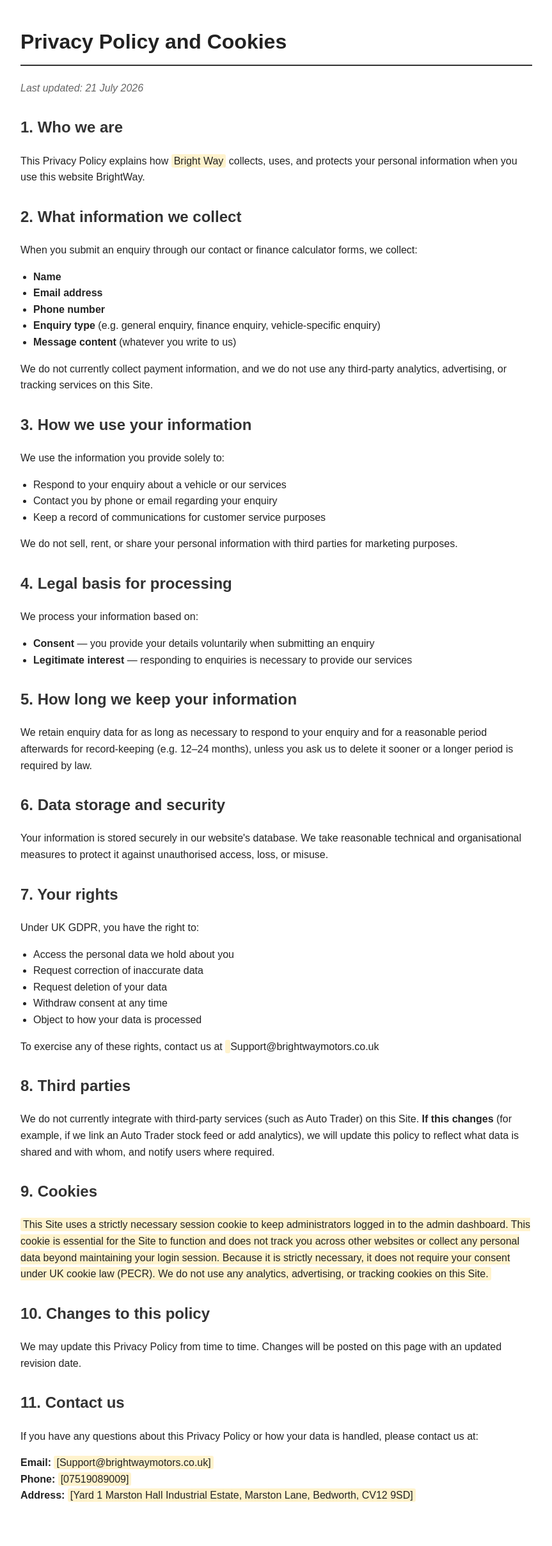
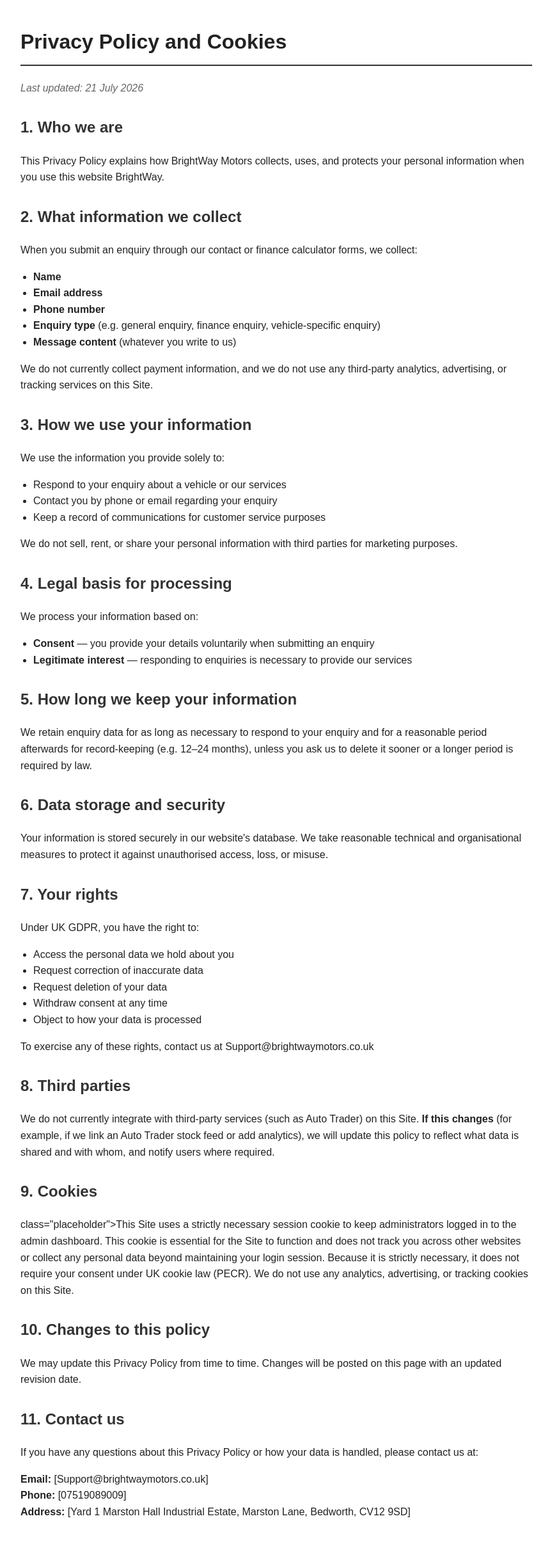
Before and after one commit to 00566197/Brightway, a Flask app: page /privacy in a window 1280 px wide. Shown: the whole page at 64% size, without its empty margins (208-1071 px from the left). Before the commit the page ends 2347 px from the top, so only its background shows below. Run offline with Flask 3, Linux system fonts and the light colour scheme; some libraries are stand-ins or nearby versions.

Commit message:
Initial commit

```diff
--- a/app/templates/car_detail.html
+++ b/app/templates/car_detail.html
@@ -95,7 +95,7 @@
 
 <div class="car-detail-page">
   <nav class="breadcrumb" aria-label="Breadcrumb">
-    <a href="{{ url_for('index') }}">Home</a> &raquo;
+    <a href="{{ url_for('index') }}">Home</a> &raquo;<p></p>
     <a href="{{ url_for('index') }}#inventory">Inventory</a> &raquo;
     <span>{{ car.car_year }} {{ car.car_name }} {{ car.car_model }}</span>
   </nav>
@@ -152,8 +152,8 @@
   {% endif %}
 
   <!-- Opens your existing JS modal for the "in-app" feel -->
-  <button class="reserve-btn" onclick="openCarModal({{ car.id }})">Reserve This Car</button>
-  <a href="{{ url_for('index') }}#contact" class="enquire-btn">Enquire About This Car</a>
+
+  <a href="{{ url_for('index') }}#contact" class="btn btn-outline-success">Enquire About This Car</a>
 
   {% if related_cars %}
   <div class="related-cars">
--- a/app/templates/index.html
+++ b/app/templates/index.html
@@ -11,6 +11,8 @@
     <link rel="stylesheet" href="{{url_for('static', filename='css/flash.css')}}">
     <link rel="stylesheet" href="{{url_for('static', filename='css/pop.css')}}">
      {% endblock %}
+     <!-- Paste into base.html's <head>, on every page -->
+
 </head>
 <body>
 
--- a/app/templates/privacy_policy.html
+++ b/app/templates/privacy_policy.html
@@ -42,7 +42,7 @@
 <p class="updated">Last updated: 21 July 2026</p>
 
 <h2>1. Who we are</h2>
-<p>This Privacy Policy explains how <span class="placeholder"> Bright Way</span> collects, uses, and protects your personal information when you use this website BrightWay.</p>
+<p>This Privacy Policy explains how BrightWay Motors collects, uses, and protects your personal information when you use this website BrightWay.</p>
 
 <h2>2. What information we collect</h2>
 <p>When you submit an enquiry through our contact or finance calculator forms, we collect:</p>
@@ -86,14 +86,14 @@
   <li>Withdraw consent at any time</li>
   <li>Object to how your data is processed</li>
 </ul>
-<p>To exercise any of these rights, contact us at <span class="placeholder"></span>Support@brightwaymotors.co.uk</p>
+<p>To exercise any of these rights, contact us at Support@brightwaymotors.co.uk</p>
 
 <h2>8. Third parties</h2>
 <p>We do not currently integrate with third-party services (such as Auto Trader) on this Site. <strong>If this changes</strong> (for example, if we link an Auto Trader stock feed or add analytics), we will update this policy to reflect what data is shared and with whom, and notify users where required.</p>
 
 <h2>9. Cookies</h2>
-<p><span class="placeholder">This Site uses a strictly necessary session cookie to keep administrators logged in to the admin dashboard. This cookie is essential for the Site to function and does not track you across other websites or collect any personal data beyond maintaining your login session. Because it is strictly necessary, it does not require your consent under UK cookie law (PECR).
-We do not use any analytics, advertising, or tracking cookies on this Site.</span></p>
+<p>class="placeholder">This Site uses a strictly necessary session cookie to keep administrators logged in to the admin dashboard. This cookie is essential for the Site to function and does not track you across other websites or collect any personal data beyond maintaining your login session. Because it is strictly necessary, it does not require your consent under UK cookie law (PECR).
+We do not use any analytics, advertising, or tracking cookies on this Site.</p>
 
 <h2>10. Changes to this policy</h2>
 <p>We may update this Privacy Policy from time to time. Changes will be posted on this page with an updated revision date.</p>
@@ -101,9 +101,9 @@
 <h2>11. Contact us</h2>
 <p>If you have any questions about this Privacy Policy or how your data is handled, please contact us at:</p>
 <p>
-  <strong>Email:</strong> <span class="placeholder">[Support@brightwaymotors.co.uk]</span><br>
-  <strong>Phone:</strong> <span class="placeholder">[07519089009]</span><br>
-  <strong>Address:</strong> <span class="placeholder">[Yard 1 Marston Hall Industrial Estate, Marston Lane, Bedworth, CV12 9SD]</span>
+  <strong>Email:</strong>  [Support@brightwaymotors.co.uk]<br>
+  <strong>Phone:</strong> [07519089009]<br>
+  <strong>Address:</strong> [Yard 1 Marston Hall Industrial Estate, Marston Lane, Bedworth, CV12 9SD]
 </p>
 
 </body>
```
Also changed, not shown: app/templates/base.html (+12 -6 lines).
